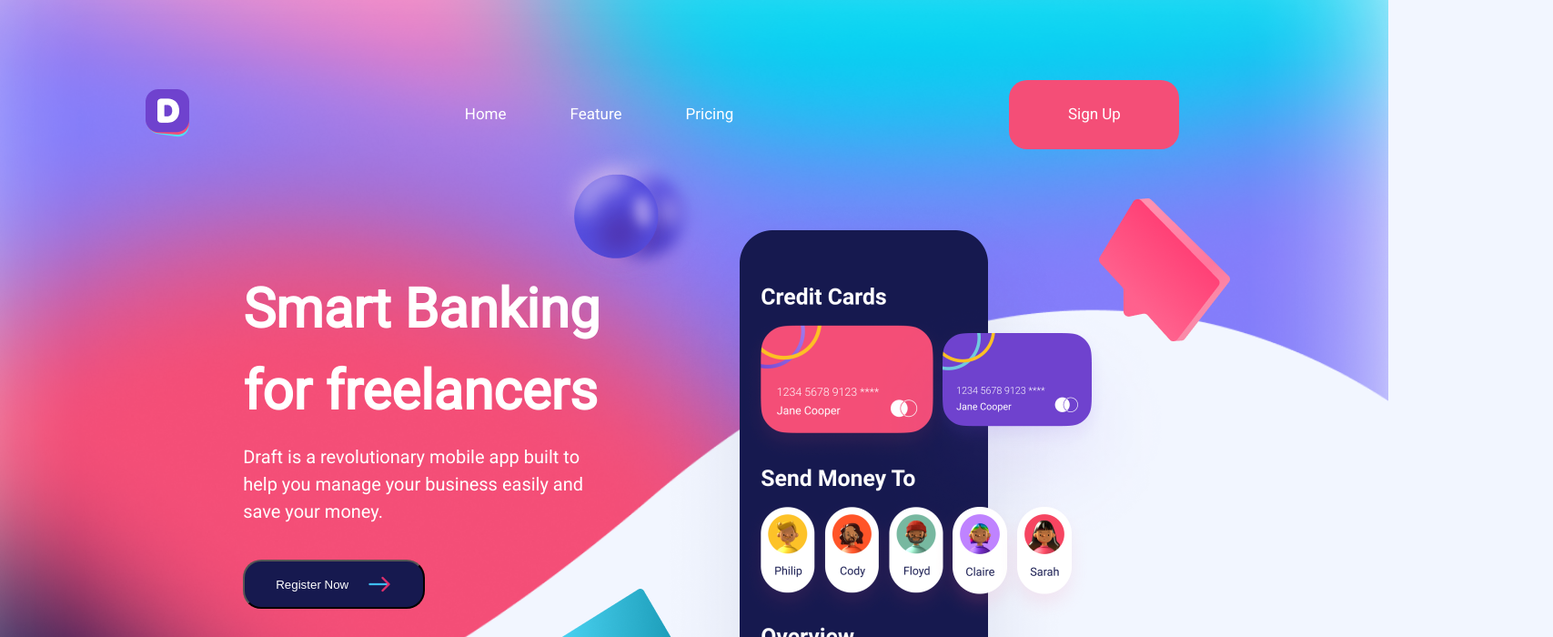
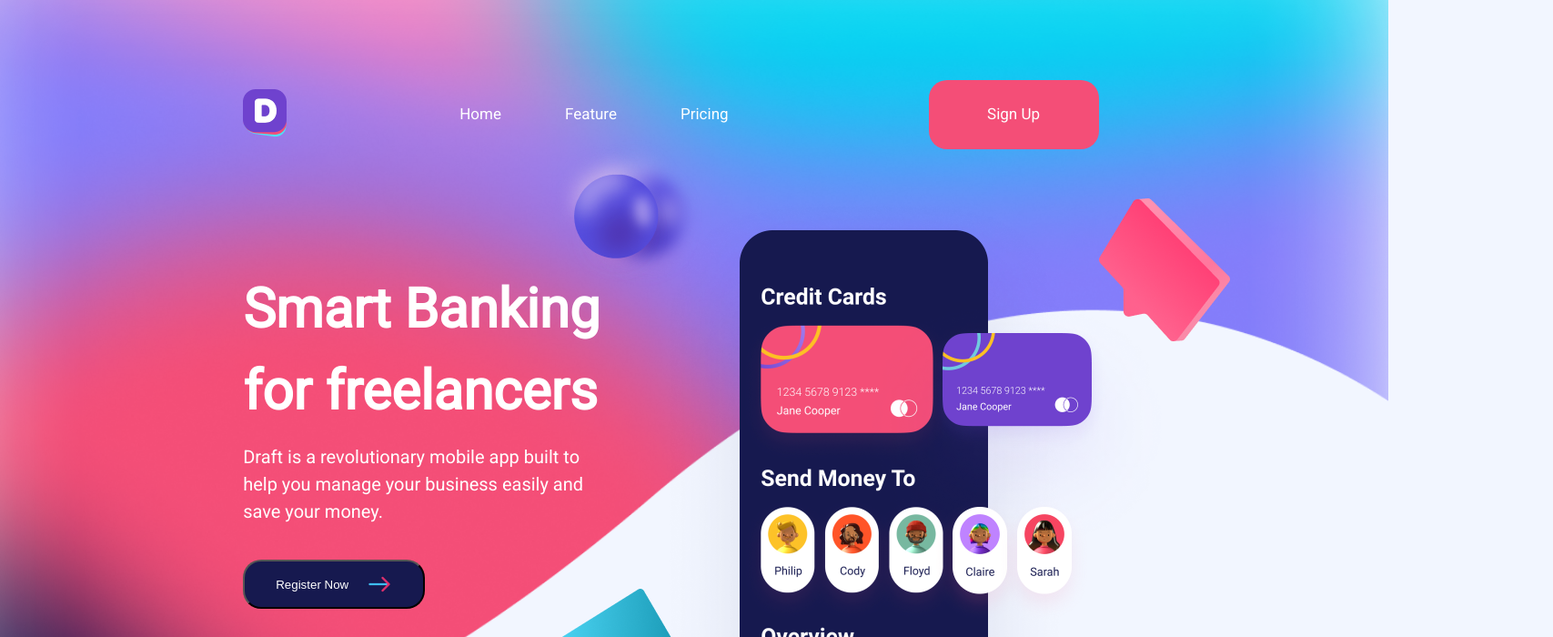
Before and after one commit to sobhanessi/dotSwan, a React (Create React App) app: page / in a window 1280 px wide. Shown: the top 700 px of the page at 91% size, 1707 px wide, since content can reach past the window. Built offline with nearby package versions, Linux system fonts and the light colour scheme.

Commit message:
finished the project

```diff
--- a/src/components/NavbarMiddleLinks.jsx
+++ b/src/components/NavbarMiddleLinks.jsx
@@ -1,67 +1,67 @@
-import React from "react";
-import { Link } from "react-router-dom";
-import logo from "./pics/Logo 1.png";
+import React from 'react';
+import { Link } from 'react-router-dom';
+import logo from './pics/Logo 1.png';
 
 function NavbarMiddleLinks() {
   const styles = {
     navbar: {
-      position: "absolute",
-      top: "10%",
-      display: "flex",
-      justifyContent: "space-around",
-      textDecoration: "none",
-      width: "100%",
-      top: "80px",
+      position: 'absolute',
+      display: 'flex',
+      textDecoration: 'none',
+      width: '100%',
+      top: '80px',
+      left: '18%',
+      // justifyContent: 'space-around',
     },
     middleLinks: {
-      display: "flex",
-      flexDirection: "row",
-      alignItems: "center",
+      display: 'flex',
+      flexDirection: 'row',
+      alignItems: 'center',
     },
     link: {
-      textDecoration: "none",
-      fontFamily: "Roboto",
-      fontStyle: "normal",
-      fontWeight: "400",
-      fontSize: "17px",
-      lineHeight: "150%",
-      color: "white",
+      textDecoration: 'none',
+      fontFamily: 'Roboto',
+      fontStyle: 'normal',
+      fontWeight: '400',
+      fontSize: '17px',
+      lineHeight: '150%',
+      color: 'white',
     },
     signUp: {
-      display: "flex",
-      justifyContent: "center",
-      alignItems: "center",
-      backgroundColor: "#F44E77",
-      padding: "10px",
-      borderRadius: "20px",
-      width: "167px",
-      height: "56px",
+      display: 'flex',
+      justifyContent: 'center',
+      alignItems: 'center',
+      backgroundColor: '#F44E77',
+      padding: '10px',
+      borderRadius: '20px',
+      width: '167px',
+      height: '56px',
     },
   };
   return (
-    <nav style={styles.navbar}>
-      <span style={{ ...styles.middleLinks }}>
-        <Link to="/home">
+    <div style={styles.navbar}>
+      <span style={{ ...styles.middleLinks, marginRight: '190px' }}>
+        <Link to='/home'>
           <img src={logo} />
         </Link>
       </span>
-      <span style={{ ...styles.middleLinks }}>
-        <Link to="/home" style={{ ...styles.link, paddingRight: "70px" }}>
+      <span style={{ ...styles.middleLinks, marginRight: '220px' }}>
+        <Link to='/home' style={{ ...styles.link, paddingRight: '70px' }}>
           Home
         </Link>
-        <Link to="/feature" style={{ ...styles.link, paddingRight: "70px" }}>
+        <Link to='/feature' style={{ ...styles.link, paddingRight: '70px' }}>
           Feature
         </Link>
-        <Link to="/pricing" style={{ ...styles.link }}>
+        <Link to='/pricing' style={{ ...styles.link }}>
           Pricing
         </Link>
       </span>
       <span style={styles.signUp}>
-        <Link to="/sign-up" style={{ ...styles.signUpLink, ...styles.link }}>
+        <Link to='/sign-up' style={{ ...styles.signUpLink, ...styles.link }}>
           Sign Up
         </Link>
       </span>
-    </nav>
+    </div>
   );
 }
 
```
